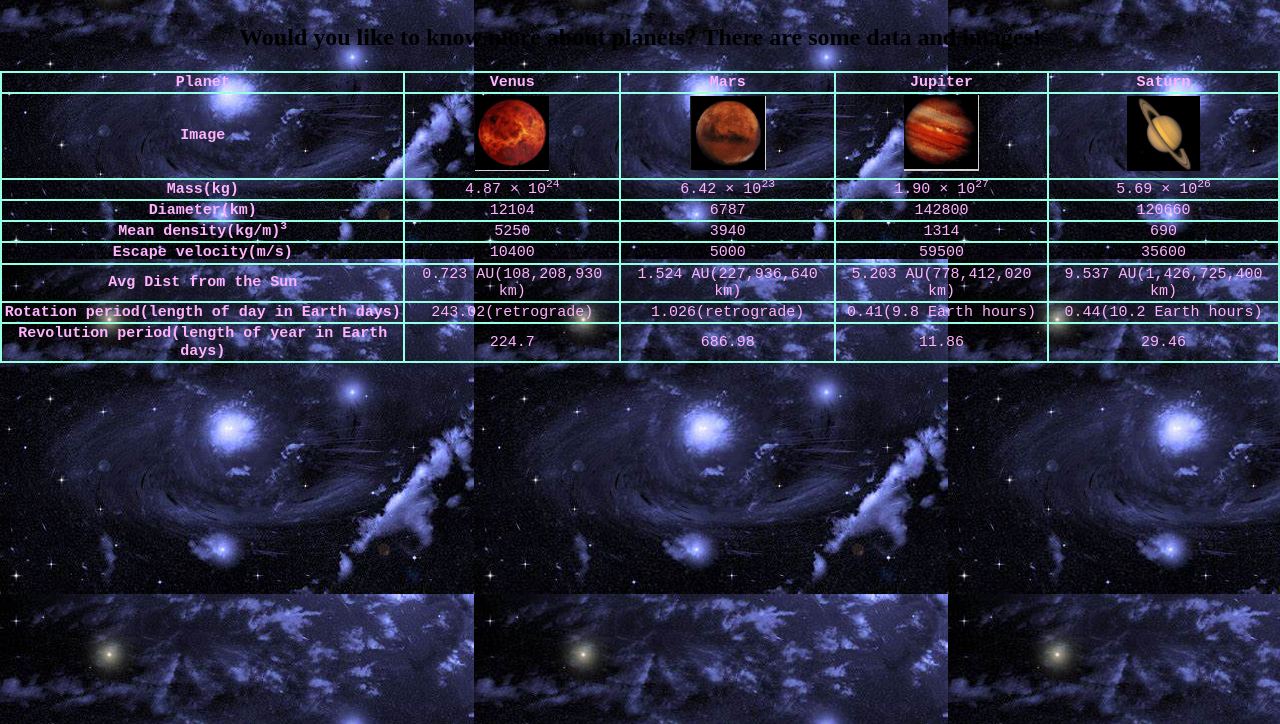
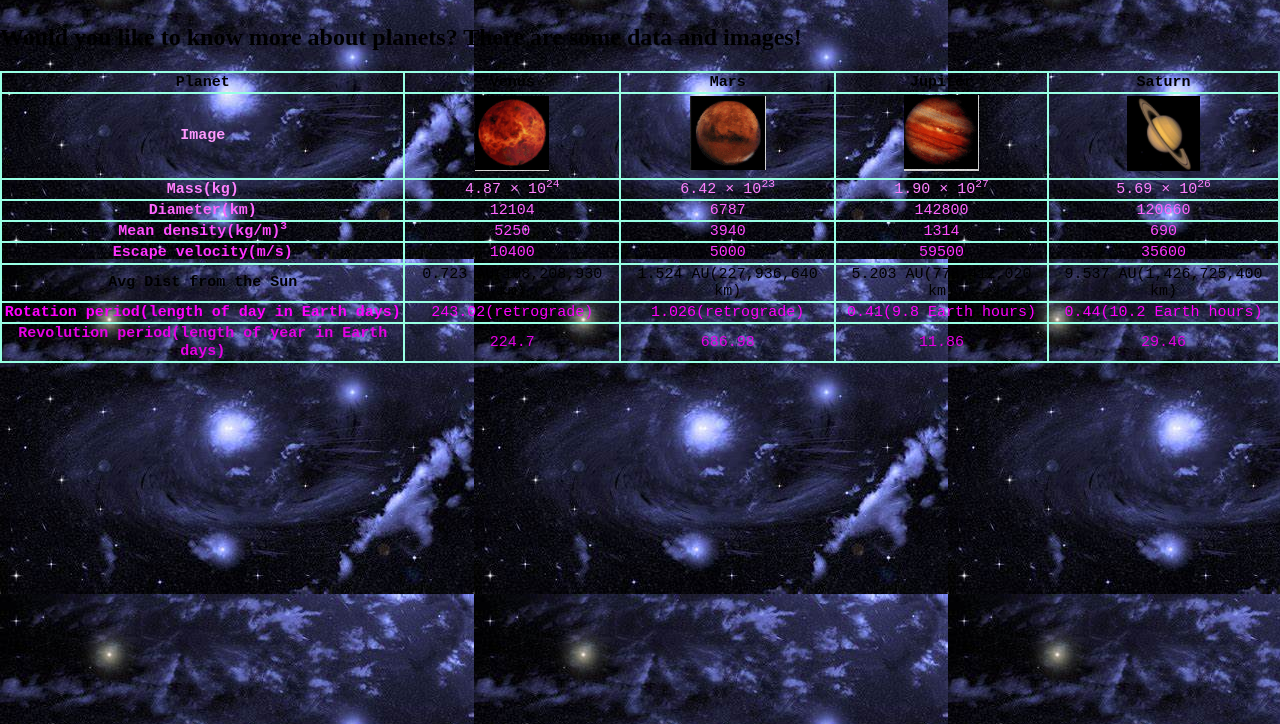
Before and after one commit to Youdi123/Lab-5, a plain HTML site: page index.html in a window 1280 px wide. Shown: the part 76-800 px from the top of the page. Drawn offline with Linux system fonts and the light colour scheme.

Commit message:
Update style.css

```diff
--- a/css/style.css
+++ b/css/style.css
@@ -2,21 +2,20 @@ body {
   background: url('../media/background.jpg');
   background-size: cover
   text-align: center;
+img {
+  align-self: center;
+  boder-radius: 15px;
+}
 h1 {
   font-family: Palatino Linotype;
   font-size: 40px;
   text-align: center;
   color: red;
 }
-h2 {
-  text-align: center;
+p {
   font-size: 150%;
   font-weignt: bold;
-  color: balck;
-}
-img {
-  align-self: center;
-  boder-radius: 15px;
+  color: white;
 }
 table, td, th {
   border: 2px solid #99ffe4;
@@ -27,52 +26,59 @@ table {
 }
 th, td {
   padding: auto;
-  text-align: center;
 }
 th {
   font-size: 15px;
   font-family: Courier New;
-  color: #ffb3ff;
+  text-align: center;
 }
 #image {
   font-size: 15px;
   font-family: Courier New;
-  color: #ffb3ff;
+  color: #ff99ff;
   align-self: center;
   boder-radius: 15px;
+  text-align: center;
 }
 #mass {
   font-size: 15px;
   font-family: Courier New;
-  color: #ffb3ff;
+  color: #ff80ff;
+  text-align: center;
 }
 #diameter {
   font-size: 15px;
   font-family: Courier New;
-  color: #ffb3ff;
+  color: #ff66ff;
+  text-align: center;
 }
 #density {
   font-size: 15px;
   font-family: Courier New;
-  color: #ffb3ff;
+  color: #ff4dff;
+  text-align: center;
 }
 #velocity {
   font-size: 15px;
   font-family: Courier New;
-  color: #ffb3ff;
+  color: #ff33ff;
+  text-align: center;
 }
 #distance {
   font-size: 15px;
   font-family: Courier New;
-  color: #ffb3ff;
+  color: #fflaff;
+  text-align: center;
 }
 #rotation {
   font-size: 15px;
   font-family: Courier New;
-  color: #ffb3ff;
+  color: #ff00ff;
+  text-align: center;
 }
 #revolution {
   font-size: 15px;
   font-family: Courier New;
-  color: #ffb3ff;
+  color: #e600e6;
+  text-align: center;
 }
```
